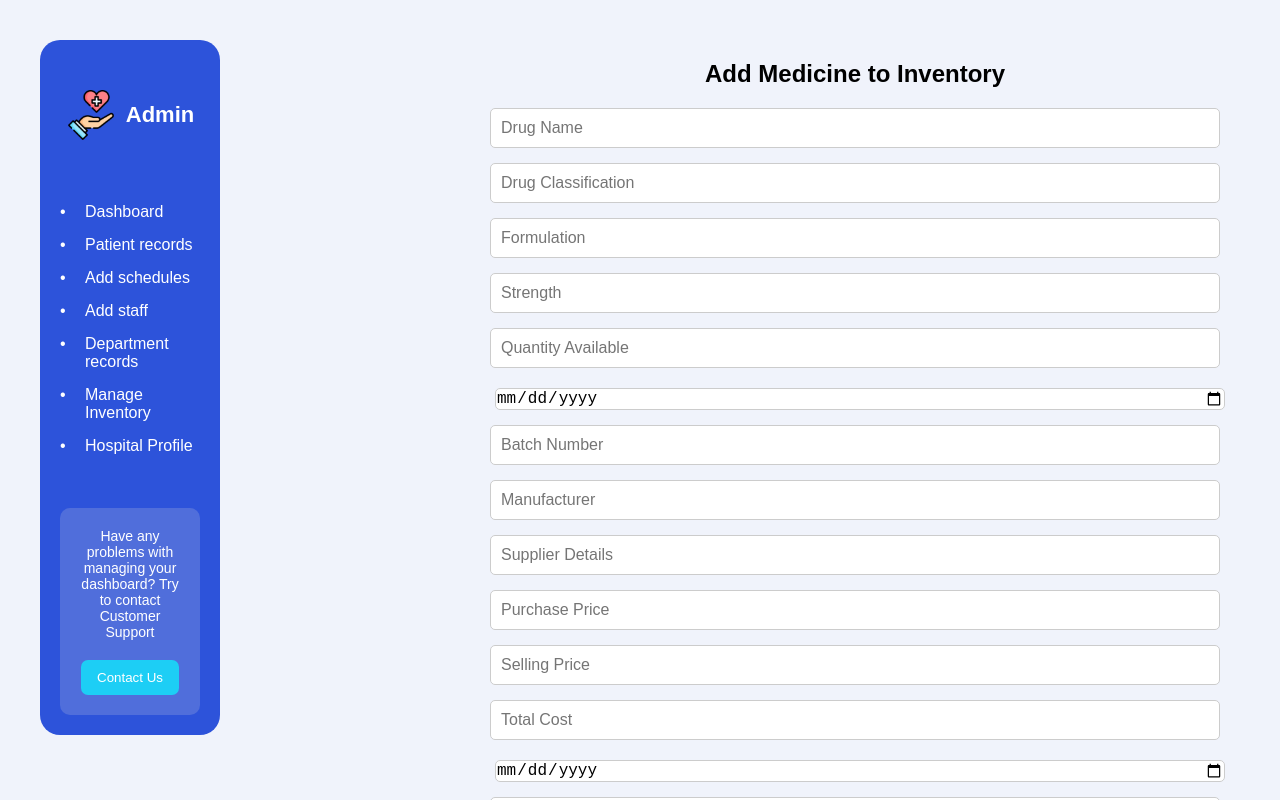
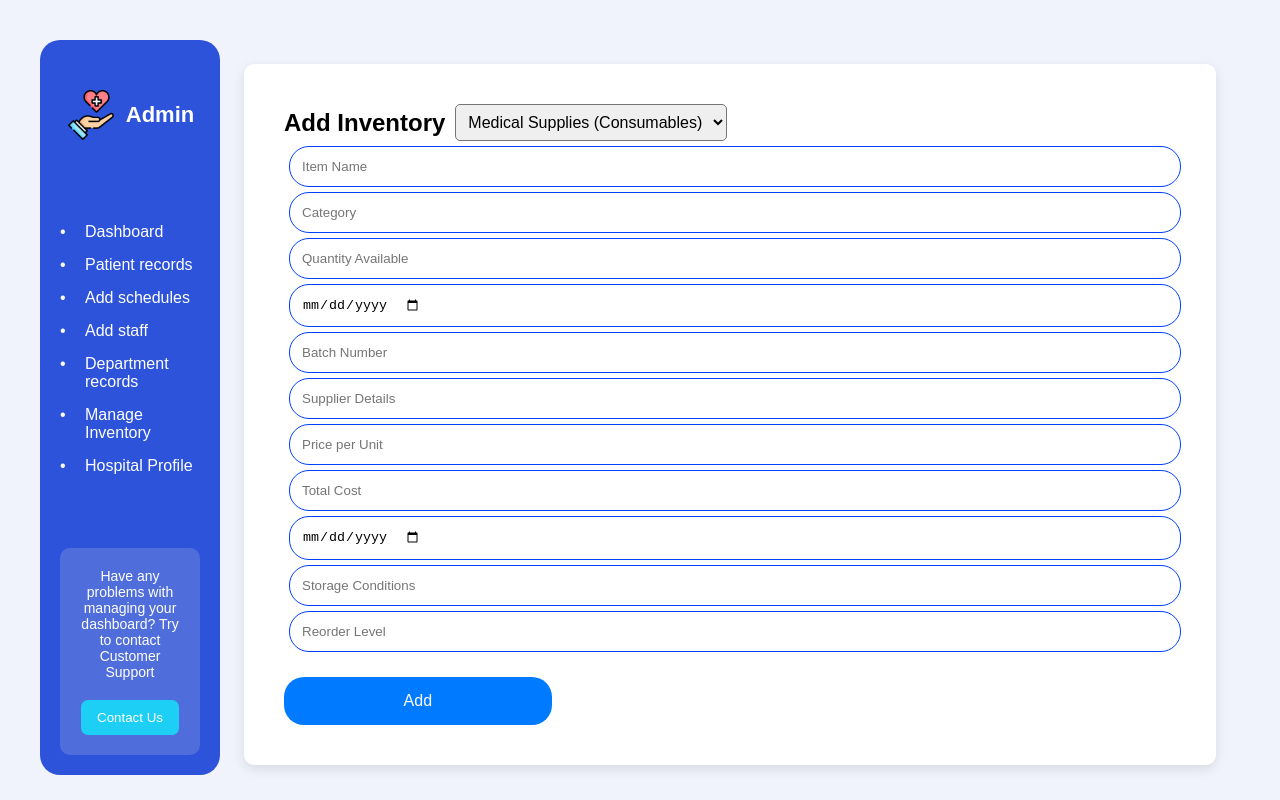
Before and after one commit to Hogwarts-Hackademy/Frontend-hospital, a React (Create React App) app: page /add-medicine in a window 1280 px wide. Built offline with nearby package versions, Linux system fonts and the light colour scheme.

Commit message:
add inventory

```diff
--- a/src/pages/inventoryManagement/addInventory.jsx
+++ b/src/pages/inventoryManagement/addInventory.jsx
@@ -1,55 +1,84 @@
-import React, { useState } from 'react';
-import Sidebar from '../../Components/Sidebar';
-import './addMedicine.css';
+import React, { useState } from "react";
+import axios from "axios";
+import "./addMedicine.css";
+import Sidebar from "../../Components/Sidebar";
 
-const AddMedicine = () => {
+const AddMedicinePage = () => {
+    const [selectedCategory, setSelectedCategory] = useState("medicalSupplies");
     const [formData, setFormData] = useState({
-        drugName: '',
-        drugClassification: '',
-        formulation: '',
-        strength: '',
-        quantityAvailable: '',
-        dateOfPurchase: '',
-        batchNumber: '',
-        manufacturer: '',
-        supplierDetails: '',
-        purchasePrice: '',
-        sellingPrice: '',
-        totalCost: '',
-        expiryDate: '',
-        storageConditions: '',
-        reorderLevel: ''
+        itemName: "",
+        category: "",
+        quantityAvailable: "",
+        dateOfPurchase: "",
+        batchNumber: "",
+        supplierDetails: "",
+        pricePerUnit: "",
+        totalCost: "",
+        expiryDate: "",
+        storageConditions: "",
+        reorderLevel: "",
+        drugName: "",
+        drugClassification: "",
+        formulation: "",
+        strength: "",
+        manufacturer: "",
+        purchasePrice: "",
+        sellingPrice: ""
     });
 
     const handleInputChange = (e) => {
         const { name, value } = e.target;
-        setFormData(prev => ({
-            ...prev,
-            [name]: value
-        }));
+        setFormData({
+            ...formData,
+            [name]: value,
+        });
     };
 
     const handleSubmit = async (e) => {
         e.preventDefault();
-
         try {
-            const response = await fetch('http://localhost:5000/api/inventory/pharmaceuticals/add', {
-                method: 'POST',
-                headers: {
-                    'Content-Type': 'application/json'
-                },
-                body: JSON.stringify(formData)
-            });
-
-            const result = await response.json();
-            if (response.ok) {
-                alert('Medicine added to inventory successfully');
+            if (selectedCategory === "medicalSupplies") {
+                await axios.post(
+                    "http://localhost:5000/api/inventory/consumables/add",
+                    {
+                        itemName: formData.itemName,
+                        category: formData.category,
+                        quantityAvailable: formData.quantityAvailable,
+                        dateOfPurchase: formData.dateOfPurchase,
+                        batchNumber: formData.batchNumber,
+                        supplierDetails: formData.supplierDetails,
+                        pricePerUnit: formData.pricePerUnit,
+                        totalCost: formData.totalCost,
+                        expiryDate: formData.expiryDate,
+                        storageConditions: formData.storageConditions,
+                        reorderLevel: formData.reorderLevel,
+                    }
+                );
             } else {
-                alert('Failed to add medicine: ' + result.message);
+                await axios.post(
+                    "http://localhost:5000/api/inventory/pharmaceuticals/add",
+                    {
+                        drugName: formData.drugName,
+                        drugClassification: formData.drugClassification,
+                        formulation: formData.formulation,
+                        strength: formData.strength,
+                        quantityAvailable: formData.quantityAvailable,
+                        dateOfPurchase: formData.dateOfPurchase,
+                        batchNumber: formData.batchNumber,
+                        manufacturer: formData.manufacturer,
+                        supplierDetails: formData.supplierDetails,
+                        purchasePrice: formData.purchasePrice,
+                        sellingPrice: formData.sellingPrice,
+                        totalCost: formData.totalCost,
+                        expiryDate: formData.expiryDate,
+                        reorderLevel: formData.reorderLevel,
+                        storageConditions: formData.storageConditions,
+                    }
+                );
             }
-        } catch (error) {
-            console.error('Error adding medicine:', error);
-            alert('An error occurred while adding the medicine');
+            alert("Data added successfully");
+        } catch (err) {
+            alert("Error adding data: " + err.message);
         }
     };
 
@@ -57,29 +86,208 @@ const AddMedicine = () => {
         <div className="add-medicine-container">
             <Sidebar />
             <div className="add-medicine-card">
-                <h2 className="form-title">Add Medicine to Inventory</h2>
-                <form className="medicine-form" onSubmit={handleSubmit}>
-                    <input type="text" name="drugName" placeholder="Drug Name" onChange={handleInputChange} />
-                    <input type="text" name="drugClassification" placeholder="Drug Classification" onChange={handleInputChange} />
-                    <input type="text" name="formulation" placeholder="Formulation" onChange={handleInputChange} />
-                    <input type="text" name="strength" placeholder="Strength" onChange={handleInputChange} />
-                    <input type="number" name="quantityAvailable" placeholder="Quantity Available" onChange={handleInputChange} />
-                    <input type="date" name="dateOfPurchase" placeholder="Date of Purchase" onChange={handleInputChange} />
-                    <input type="text" name="batchNumber" placeholder="Batch Number" onChange={handleInputChange} />
-                    <input type="text" name="manufacturer" placeholder="Manufacturer" onChange={handleInputChange} />
-                    <input type="text" name="supplierDetails" placeholder="Supplier Details" onChange={handleInputChange} />
-                    <input type="number" name="purchasePrice" placeholder="Purchase Price" onChange={handleInputChange} />
-                    <input type="number" name="sellingPrice" placeholder="Selling Price" onChange={handleInputChange} />
-                    <input type="number" name="totalCost" placeholder="Total Cost" onChange={handleInputChange} />
-                    <input type="date" name="expiryDate" placeholder="Expiry Date" onChange={handleInputChange} />
-                    <input type="text" name="storageConditions" placeholder="Storage Conditions" onChange={handleInputChange} />
-                    <input type="number" name="reorderLevel" placeholder="Reorder Level" onChange={handleInputChange} />
+                <div className="add-medicine-div">
+            <h2>Add Inventory</h2>
+            <select
+                onChange={(e) => setSelectedCategory(e.target.value)}
+                className="add-medicine-selector"
+            >
+                <option value="medicalSupplies">Medical Supplies (Consumables)</option>
+                <option value="pharmaceuticals">Pharmaceuticals (Medicines)</option>
+            </select>
+            </div>
 
-                    <button type="submit" className="submit-btn">Add Medicine</button>
-                </form>
+            <form onSubmit={handleSubmit} className="add-medicine-form">
+                {selectedCategory === "medicalSupplies" ? (
+                    <>
+                        <input
+                            type="text"
+                            name="itemName"
+                            placeholder="Item Name"
+                            value={formData.itemName}
+                            onChange={handleInputChange}
+                        />
+                        <input
+                            type="text"
+                            name="category"
+                            placeholder="Category"
+                            value={formData.category}
+                            onChange={handleInputChange}
+                        />
+                        <input
+                            type="number"
+                            name="quantityAvailable"
+                            placeholder="Quantity Available"
+                            value={formData.quantityAvailable}
+                            onChange={handleInputChange}
+                        />
+                        <input
+                            type="date"
+                            name="dateOfPurchase"
+                            placeholder="Date of Purchase"
+                            value={formData.dateOfPurchase}
+                            onChange={handleInputChange}
+                        />
+                        <input
+                            type="text"
+                            name="batchNumber"
+                            placeholder="Batch Number"
+                            value={formData.batchNumber}
+                            onChange={handleInputChange}
+                        />
+                        <input
+                            type="text"
+                            name="supplierDetails"
+                            placeholder="Supplier Details"
+                            value={formData.supplierDetails}
+                            onChange={handleInputChange}
+                        />
+                        <input
+                            type="number"
+                            name="pricePerUnit"
+                            placeholder="Price per Unit"
+                            value={formData.pricePerUnit}
+                            onChange={handleInputChange}
+                        />
+                        <input
+                            type="number"
+                            name="totalCost"
+                            placeholder="Total Cost"
+                            value={formData.totalCost}
+                            onChange={handleInputChange}
+                        />
+                        <input
+                            type="date"
+                            name="expiryDate"
+                            placeholder="Expiry Date"
+                            value={formData.expiryDate}
+                            onChange={handleInputChange}
+                        />
+                        <input
+                            type="text"
+                            name="storageConditions"
+                            placeholder="Storage Conditions"
+                            value={formData.storageConditions}
+                            onChange={handleInputChange}
+                        />
+                        <input
+                            type="number"
+                            name="reorderLevel"
+                            placeholder="Reorder Level"
+                            value={formData.reorderLevel}
+                            onChange={handleInputChange}
+                        />
+                    </>
+                ) : (
+                    <>
+                        <input
+                            type="text"
+                            name="drugName"
+                            placeholder="Drug Name"
+                            value={formData.drugName}
+                            onChange={handleInputChange}
+                        />
+                        <input
+                            type="text"
+                            name="drugClassification"
+                            placeholder="Drug Classification"
+                            value={formData.drugClassification}
+                            onChange={handleInputChange}
+                        />
+                        <input
+                            type="text"
+                            name="formulation"
+                            placeholder="Formulation"
+                            value={formData.formulation}
+                            onChange={handleInputChange}
+                        />
+                        <input
+                            type="text"
+                            name="strength"
+                            placeholder="Strength"
+                            value={formData.strength}
+                            onChange={handleInputChange}
+                        />
+                        <input
+                            type="number"
+                            name="quantityAvailable"
+                            placeholder="Quantity Available"
+                            value={formData.quantityAvailable}
+                            onChange={handleInputChange}
+                        />
+                        <input
+                            type="date"
+                            name="dateOfPurchase"
+                            placeholder="Date of Purchase"
+                            value={formData.dateOfPurchase}
+                            onChange={handleInputChange}
+                        />
+                        <input
+                            type="text"
+                            name="batchNumber"
+                            placeholder="Batch Number"
+                            value={formData.batchNumber}
+                            onChange={handleInputChange}
+                        />
+                        <input
+                            type="text"
+                            name="manufacturer"
+                            placeholder="Manufacturer"
+                            value={formData.manufacturer}
+                            onChange={handleInputChange}
+                        />
+                        <input
+                            type="text"
+                            name="supplierDetails"
+                            placeholder="Supplier Details"
+                            value={formData.supplierDetails}
+                            onChange={handleInputChange}
+                        />
+                        <input
+                            type="number"
+                            name="purchasePrice"
+                            placeholder="Purchase Price"
+                            value={formData.purchasePrice}
+                            onChange={handleInputChange}
+                        />
+                        <input
+                            type="number"
+                            name="sellingPrice"
+                            placeholder="Selling Price"
+                            value={formData.sellingPrice}
+                            onChange={handleInputChange}
+                        />
+                        <input
+                            type="number"
+                            name="totalCost"
+                            placeholder="Total Cost"
+                            value={formData.totalCost}
+                            onChange={handleInputChange}
+                        />
+                        <input
+                            type="date"
+                            name="expiryDate"
+                            placeholder="Expiry Date"
+                            value={formData.expiryDate}
+                            onChange={handleInputChange}
+                        />
+                        <input
+                            type="number"
+                            name="reorderLevel"
+                            placeholder="Reorder Level"
+                            value={formData.reorderLevel}
+                            onChange={handleInputChange}
+                        />
+                    </>
+                )}
+                <button type="submit" className="submit-btn">
+                    Add
+                </button>
+
+            </form>
             </div>
         </div>
     );
 };
 
-export default AddMedicine;
+export default AddMedicinePage;
--- a/src/pages/inventoryManagement/addMedicine.css
+++ b/src/pages/inventoryManagement/addMedicine.css
@@ -1,50 +1,91 @@
 .add-medicine-container {
   display: flex;
+  flex-direction: row;
+  height: 100vh;
+  width: 100%;
+  background-color: #f0f3fb;
 }
 
 .add-medicine-card {
-  margin-left: 250px; /* Adjust according to your sidebar width */
-  padding: 20px;
-  width: calc(100% - 250px); /* Adjust according to your sidebar width */
+  width: 1400px;
+  height: fit-content;
+  background-color: #ffffff;
+  border-radius: 10px;
+  padding: 40px;
+  box-shadow: 0px 4px 12px rgba(0, 0, 0, 0.1);
+  display: flex;
+  flex-direction: column;
+  margin: 2%;
 }
 
 .form-title {
-  font-size: 24px;
-  margin-bottom: 20px;
+  font-size: 28px;
+  font-weight: bold;
+  text-align: center;
+  margin-bottom: 30px;
 }
 
 .medicine-form {
   display: flex;
   flex-direction: column;
+  gap: 20px;
+  width: 100%;
 }
 
-.medicine-form input {
-  margin-bottom: 15px;
-  padding: 10px;
+.input-group-first {
+  display: flex;
+  justify-content: space-between;
+  gap: 20px;
+}
+
+.full-width-input {
+  width: 100%;
+  padding: 12px;
   border: 1px solid #ccc;
   border-radius: 5px;
-  font-size: 16px;
-}
-
-.medicine-form input[type="number"] {
-  -moz-appearance: textfield; /* Remove spinner in Firefox */
-}
-
-.medicine-form input[type="date"] {
-  padding: 0;
 }
 
 .submit-btn {
-  padding: 10px 15px;
+  width: 30%;
   background-color: #007bff;
   color: white;
+  padding: 15px;
   border: none;
-  border-radius: 5px;
+  border-radius: 20px;
+  cursor: pointer;
   font-size: 16px;
-  cursor: pointer;
-  transition: background-color 0.3s ease;
+  margin-top: 20px;
+  align-self: center;
 }
 
 .submit-btn:hover {
   background-color: #0056b3;
 }
+
+.add-medicine-container input[type="text"], input[type="date"], input[type="number"] {
+  width: 100%;
+  padding: 12px;
+  border: 1px solid rgb(0, 64, 255);
+  border-radius: 20px;
+  box-sizing: border-box;
+  margin: 5px;
+}
+.add-medicine-selector{
+  padding: 8px;
+  width: fit-content;
+  border-radius: 5px;
+  font-size: 16px;
+  margin-right: 20px;
+  height: max-content;
+}
+.add-medicine-form input{
+  display: flex;
+    justify-content: space-between;
+    gap: 20px;
+}
+.add-medicine-div{
+  display: flex;
+  flex-direction: row;
+  gap: 10px;
+  align-items: center;
+}
```
